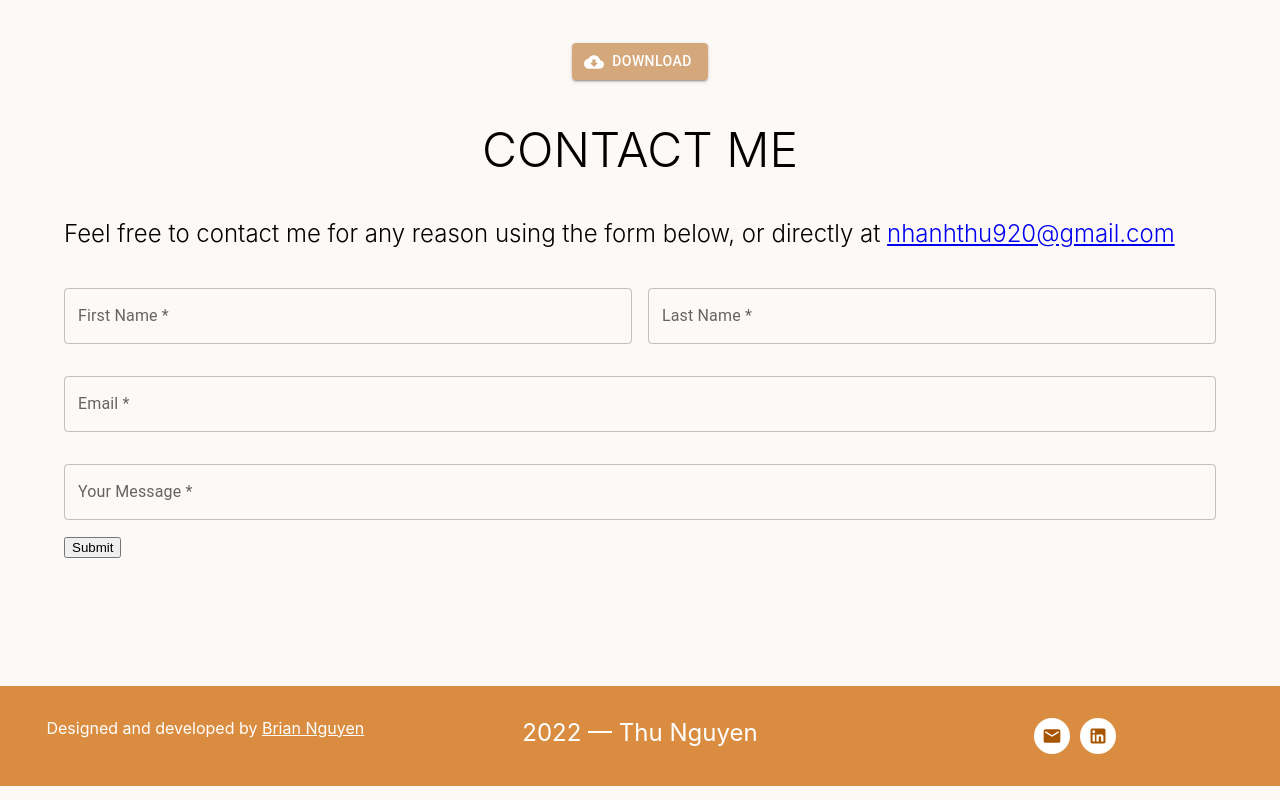
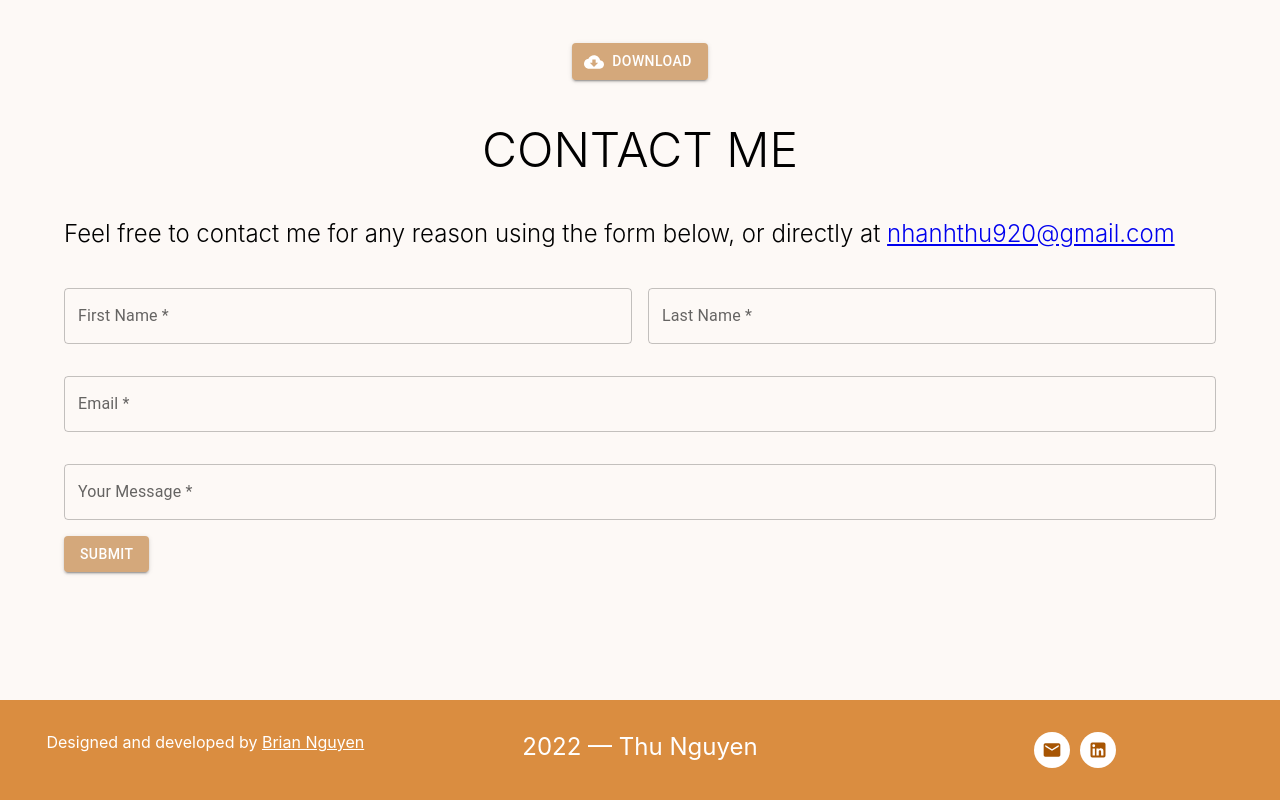
Before and after one commit to Brian-E-Nguyen/Thu-Website, a React (Create React App) app: page / in a window 1280 px wide. Shown: the part 2434-3234 px from the top of the page. Built offline with nearby package versions, Linux system fonts and the light colour scheme.

Commit message:
ContactForm button styles

```diff
--- a/src/components/Contact/ContactForm.js
+++ b/src/components/Contact/ContactForm.js
@@ -145,7 +145,9 @@ const ContactForm = (props) => {
         <p className='contact-form__message--error'>Field cannot be blank</p>
       )}
 
-      <button>Submit</button>
+      <Button variant='contained' type='submit'>
+        Submit
+      </Button>
       {formSent && <p className='contact-form__message--success'>Form sent!</p>}
     </form>
   );
```
